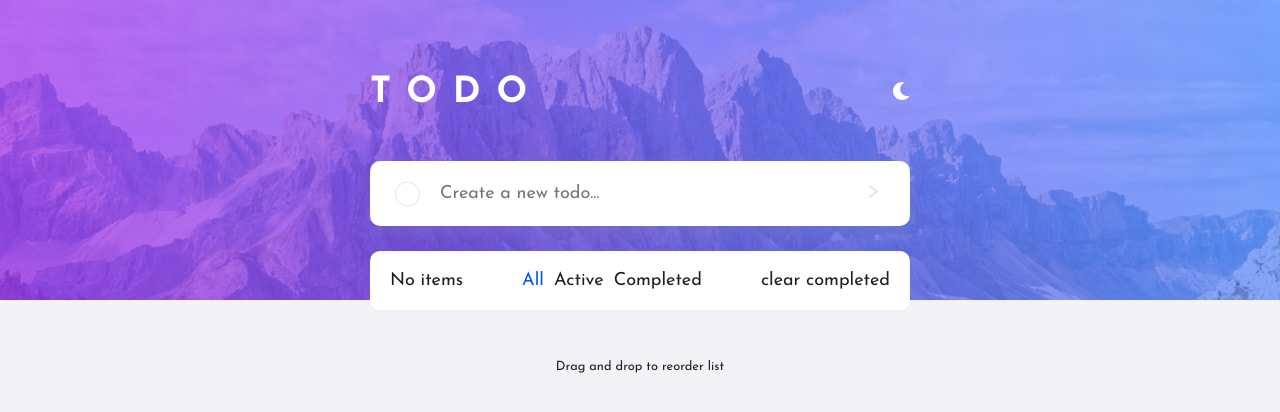
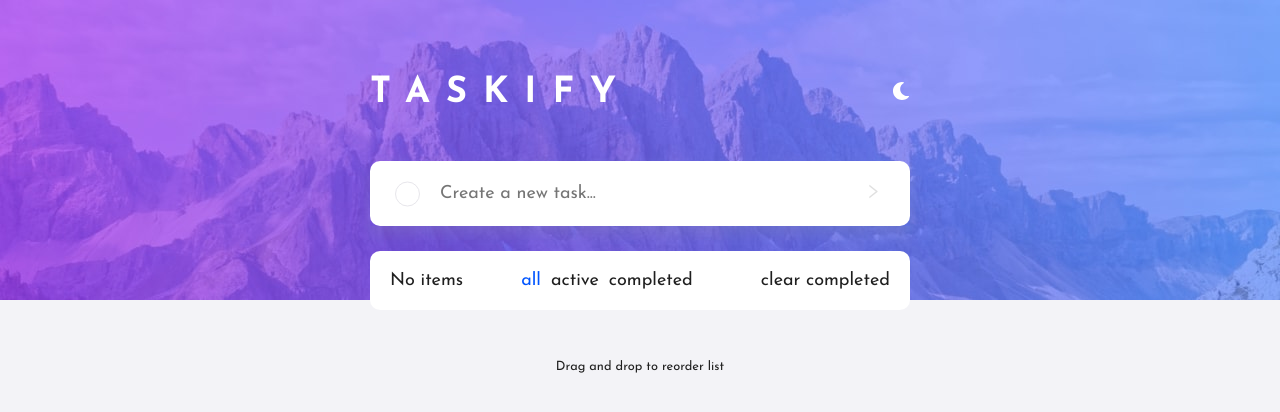
Before and after one commit to PrashanthBalakrishnan/toDoApp-frontendmentor, a React (Vite) app: page / in a window 1280 px wide. Shown: the top 412 px of the page. Built offline with nearby package versions, Linux system fonts and the light colour scheme.

Commit message:
added filter buttons

```diff
--- a/index.html
+++ b/index.html
@@ -4,7 +4,7 @@
     <meta charset="UTF-8" />
     <link rel="icon" type="image/svg+xml" href="/vite.svg" />
     <meta name="viewport" content="width=device-width, initial-scale=1.0" />
-    <title>To Do App</title>
+    <title>Taskify</title>
   </head>
   <body>
     <div id="root"></div>
--- a/src/components/TodoApp.tsx
+++ b/src/components/TodoApp.tsx
@@ -41,7 +41,7 @@ const TodoApp: React.FC<TodoAppProps> = ({ toggleDarkMode, isDarkMode }) => {
     <DragDropContext onDragEnd={handleDragEnd}>
       <main className="main">
         <header className="main__header">
-          <h1 className="main__logo">todo</h1>
+          <h1 className="main__logo">Taskify</h1>
           <button
             onClick={toggleDarkMode}
             className="main__themebtn"
--- a/src/components/todoFilter/TodoFilter.tsx
+++ b/src/components/todoFilter/TodoFilter.tsx
@@ -1,52 +1,21 @@
 import "./todoFilter.scss";
-
+import clsx from "clsx";
 interface TodoFilterProps {
+  setFilter: (filter: string) => void;
   filter: string;
-  setFilter: (filter: string) => void;
 }
 
-const TodoFilter: React.FC<TodoFilterProps> = ({ filter, setFilter }) => {
-  return (
-    <div className="filter">
-      <div className="filter__btns">
-        <label className={"filter__label" + (filter === "all" ? " on" : "")}>
-          <input
-            name="filter"
-            value="all"
-            type="radio"
-            className="filter__radioBtn"
-            checked={filter === "all"}
-            onChange={() => setFilter("all")}
-          />
-          All
-        </label>
-        <label className={"filter__label" + (filter === "active" ? " on" : "")}>
-          <input
-            name="filter"
-            value="active"
-            type="radio"
-            className="filter__radioBtn"
-            checked={filter === "active"}
-            onChange={() => setFilter("active")}
-          />
-          Active
-        </label>
-        <label
-          className={"filter__label" + (filter === "completed" ? " on" : "")}
-        >
-          <input
-            name="filter"
-            value="completed"
-            type="radio"
-            className="filter__radioBtn"
-            data-testid="completed"
-            checked={filter === "completed"}
-            onChange={() => setFilter("completed")}
-          />
-          Completed
-        </label>
-      </div>
-    </div>
-  );
+const filterNames = ["all", "active", "completed"];
+
+const TodoFilter: React.FC<TodoFilterProps> = ({ setFilter, filter }) => {
+  return filterNames.map((name) => (
+    <button
+      aria-label={"filter" + name}
+      onClick={() => setFilter(name)}
+      className={clsx("filter", filter === name ? "selected" : "")}
+    >
+      {name}
+    </button>
+  ));
 };
 export default TodoFilter;
--- a/src/components/todoFilter/todoFilter.scss
+++ b/src/components/todoFilter/todoFilter.scss
@@ -1,32 +1,10 @@
 .filter {
-  @media (max-width: 630px) {
-    position: absolute;
-    top: 14%;
-    left: 50%;
-    transform: translateX(-50%);
-    background-color: var(--app-Background-color);
-    border-radius: 10px;
-    box-shadow: var(--boxshadow);
-    padding: 10px 20px;
-    color: var(--text-color2);
-    font-size: 0.75rem;
-  }
-  &__btns {
-    display: flex;
-    gap: 10px;
-  }
-
-  &__label {
-    cursor: pointer;
-    &:hover {
-      color: var(--hover-color);
-    }
-  }
-  &__radioBtn {
-    display: none;
+  margin-right: 10px;
+  cursor: pointer;
+  &:hover {
+    color: var(--primary-color);
   }
 }
-
-.on {
+.selected {
   color: var(--primary-color);
 }
--- a/src/components/todoForm/TodoForm.tsx
+++ b/src/components/todoForm/TodoForm.tsx
@@ -32,7 +32,7 @@ const TodoForm: React.FC<TodoFormProps> = ({ setTodos }) => {
         <input
           className="form__input"
           type="text"
-          placeholder="Create a new todo..."
+          placeholder="Create a new task..."
           value={newItem}
           onChange={(e) => setNewItem(e.target.value)}
         />
--- a/src/components/todoItem/TodoItem.tsx
+++ b/src/components/todoItem/TodoItem.tsx
@@ -56,6 +56,7 @@ const TodoItem: React.FC<TodoListProps> = ({ setTodos, todo, todos }) => {
     <div className="listItem">
       <input
         className="listItem__input"
+        aria-label="Task"
         type="checkbox"
         id={todo.id}
         onChange={(e) => toggleTodo(todo.id, e.target.checked)}
@@ -81,7 +82,7 @@ const TodoItem: React.FC<TodoListProps> = ({ setTodos, todo, todos }) => {
           <button
             className="listItem__icon"
             data-testid="save-button"
-            aria-label="save edited todo"
+            aria-label="save edited task"
           >
             <FaCheck />
           </button>
@@ -100,7 +101,7 @@ const TodoItem: React.FC<TodoListProps> = ({ setTodos, todo, todos }) => {
         <button
           data-testid="edit-button"
           className="listItem__icon"
-          aria-label="edit todo"
+          aria-label="edit task"
           onClick={() => {
             if (!edit && !todo.completed) {
               setEdit(!edit);
@@ -112,7 +113,7 @@ const TodoItem: React.FC<TodoListProps> = ({ setTodos, todo, todos }) => {
         <button
           onClick={() => deleteTodo(todo.id)}
           data-testid="delete-button"
-          aria-label="delete todo"
+          aria-label="delete task"
         >
           <HiOutlineXMark className="listItem__icon" />
         </button>
--- a/src/components/todoList/TodoList.tsx
+++ b/src/components/todoList/TodoList.tsx
@@ -65,7 +65,7 @@ const TodoList: React.FC<TodoListProps> = ({ setTodos, todos }) => {
           )}
         </div>
         <div className="list__filterBtns">
-          <TodoFilter filter={filter} setFilter={setFilter} />
+          <TodoFilter setFilter={setFilter} filter={filter} />
         </div>
         <button className="list__infoButton" onClick={handleClearCompleted}>
           clear completed
```
Also changed, not shown: 2 other files (tests, documents, lock files or other folders).
